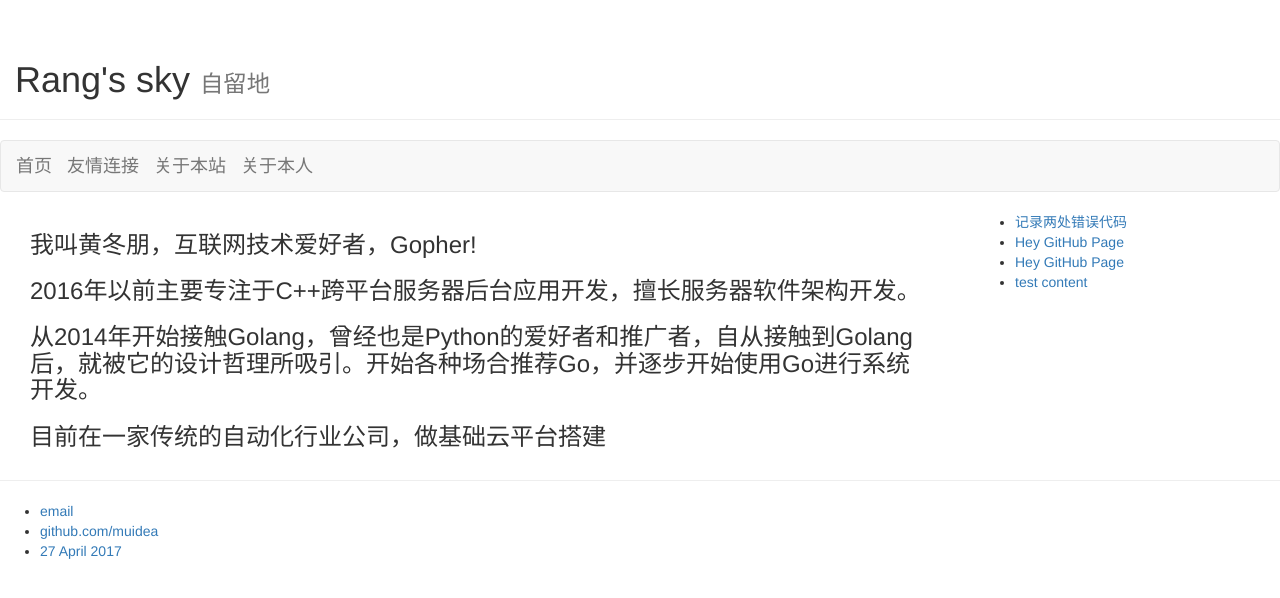
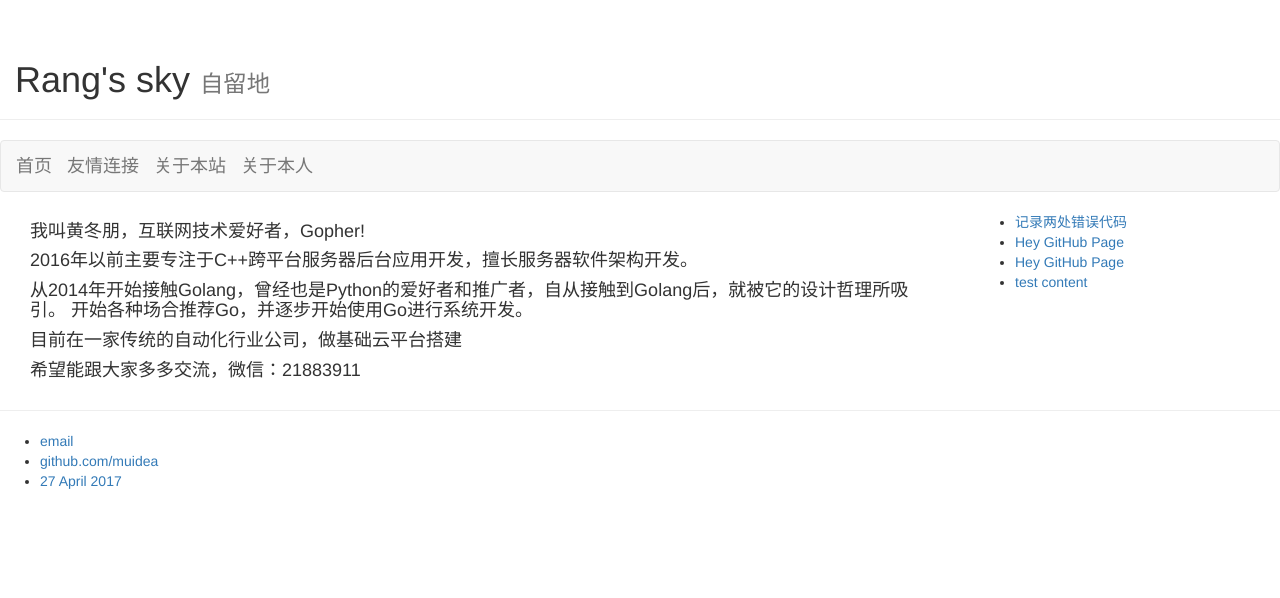
Before and after one commit to muidea/muidea.github.io, a Jekyll site: the page built from about/index.html, in a window 1280 px wide. Shown: the top 598 px of the page. Built offline with Jekyll 4.4.1, drawn with Linux system fonts in a browser that asks for light colours; nearby versions of some CDN libraries.

Commit message:
Update index.html

```diff
--- a/about/index.html
+++ b/about/index.html
@@ -3,9 +3,11 @@ layout: default
 title: 关于本人
 ---
 <div>
-    <h3>我叫黄冬朋，互联网技术爱好者，Gopher!</h3>
-    <h3>2016年以前主要专注于C++跨平台服务器后台应用开发，擅长服务器软件架构开发。</h3>
-    <h3>从2014年开始接触Golang，曾经也是Python的爱好者和推广者，自从接触到Golang后，就被它的设计哲理所吸引。开始各种场合推荐Go，并逐步开始使用Go进行系统开发。</h3>
-    <h3>目前在一家传统的自动化行业公司，做基础云平台搭建</h3>
+    <h4>我叫黄冬朋，互联网技术爱好者，Gopher!</h4>
+    <h4>2016年以前主要专注于C++跨平台服务器后台应用开发，擅长服务器软件架构开发。</h4>
+    <h4>从2014年开始接触Golang，曾经也是Python的爱好者和推广者，自从接触到Golang后，就被它的设计哲理所吸引。
+        开始各种场合推荐Go，并逐步开始使用Go进行系统开发。</h4>
+    <h4>目前在一家传统的自动化行业公司，做基础云平台搭建</h4>
+    <h4>希望能跟大家多多交流，微信：21883911</h4>
 </div>
 <!-- /.blurb -->
```
